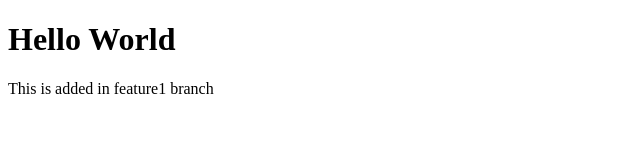
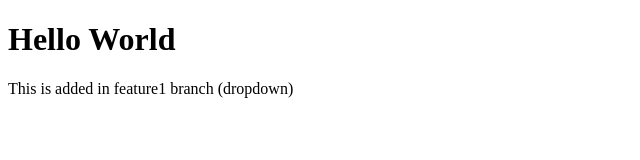
Before and after one commit to swami-Prac50/localrepo, a plain HTML site: page index.html in a window 1280 px wide. Shown: the whole page, without its empty margins (0-640 px from the left). Drawn offline with Linux system fonts and the light colour scheme.

Commit message:
add dropdown  on feature1

```diff
--- a/index.html
+++ b/index.html
@@ -5,6 +5,6 @@
 </head>
 <body>
     <h1>Hello World</h1>
-    <p>This is added in feature1 branch</p>
+    <p>This is added in feature1 branch (dropdown)</p>
 </body>
 </html>
```
